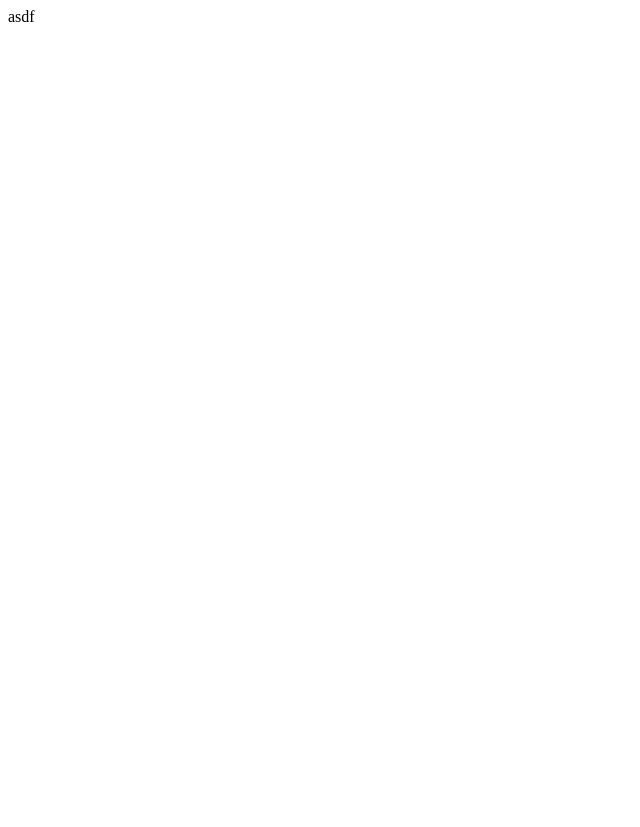
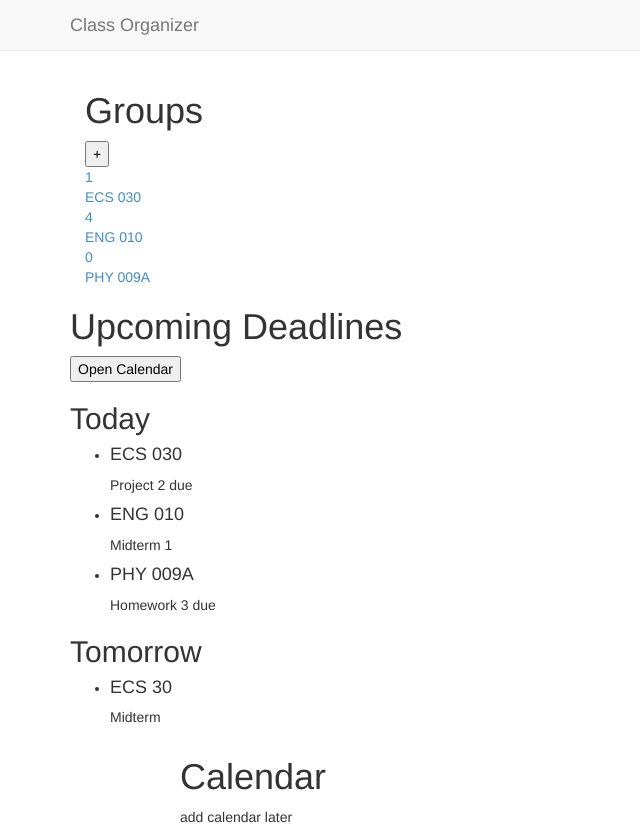
Before and after one commit to peteryao/ClassOrganizer, a Django app: page / in a window 1280 px wide. Before the commit the part shown is almost empty. Shown: the whole page, without its empty margins (0-640 px from the left). Before the commit the page ends 22 px from the top, so only its background shows below. Run offline with Django 3.2, Linux system fonts and the light colour scheme; some libraries are stand-ins or nearby versions.

Commit message:
updated index pages

```diff
--- /dev/null
+++ b/templates/core/base.html
@@ -0,0 +1,40 @@
+<html>
+<head>
+<script src="//ajax.googleapis.com/ajax/libs/jquery/1.10.2/jquery.min.js"></script>
+<!--<script src="//ajax.googleapis.com/ajax/libs/jqueryui/1.10.3/jquery-ui.min.js"></script> jqueryui if needed -->
+<script src="/ClassOrganizer/core/static/js/bootstrap.min.js"></script>
+<script src="/ClassOrganizer/core/static/js/custom.js"></script>
+<link rel="stylesheet" href="/ClassOrganizer/core/static/css/bootstrap.min.css">
+<link rel="stylesheet" href="/ClassOrganizer/core/static/css/custom.css">
+<title>Class Organizer</title>
+</head>
+<body>
+<div class="navbar navbar-default navbar-static-top">
+	<div class="container">
+		<div class="navbar-header">
+			<button type="button" class="navbar-toggle" data-toggle="" data-target="">
+		      <span class="sr-only">Toggle navigation</span>
+		      <span class="icon-bar"></span>
+		      <span class="icon-bar"></span>
+		      <span class="icon-bar"></span>
+		    </button>
+		    <button type="button" class="navbar-toggle" data-toggle="" data-target="">
+		      <span class="sr-only">Toggle navigation</span>
+		      <span class="icon-bar"></span>
+		      <span class="icon-bar"></span>
+		      <span class="icon-bar"></span>
+		    </button>
+    		<a class="navbar-brand" href="#">Class Organizer</a>
+		</div>
+	</div>
+</div>
+
+<div class="main-page" >
+<!--
+Content goes here
+-->
+{%block content%}{%endblock%}
+</div>
+
+</body>
+</html>
--- a/templates/core/index.html
+++ b/templates/core/index.html
@@ -1 +1,98 @@
-asdf
+{%extends "core/base.html"%}
+
+{%block content%}
+<div class="container" id="left">
+	<div class="col-md-11" id="groups">
+		<div class="header">
+			<h1>Groups</h1>
+		</div>
+		<button type="button">+</button><!--plus sign button to add group-->
+		<div class="group">
+			<div class="notifications">
+				<a href="#">1</a>
+			</div>
+			<a href="#">ECS 030</a>
+		</div>
+		<div class="group">
+			<div class="notifications">
+				<a href="#">4</a>
+			</div>
+			<a href="#">ENG 010</a>
+		</div>
+		<div class="group">
+			<div class="notifications">
+				<a href="#">0</a>
+			</div>
+			<a href="#">PHY 009A</a>
+		</div>
+		<!-- template
+		<div class="group">
+			<div class="notifications">
+				<a href="#">{number of new notifications}</a>
+			</div>
+			<a href="#">{class name}</a>
+		</div>
+		-->
+	</div>
+	<div class="col-md-1" id="left-bar">
+		<button type="button" class="navbar-toggle" data-toggle="" data-target="">
+	      <span class="sr-only">Toggle navigation</span>
+	      <span class="icon-bar"></span>
+	      <span class="icon-bar"></span>
+	      <span class="icon-bar"></span>
+	    </button>
+	</div>
+</div>
+
+<div class="container" id="middle">
+	<div id="upcoming-deadlines">
+		<div class="header">
+			<h1>Upcoming Deadlines</h1>
+		</div>
+		<button type="button">
+			Open Calendar
+		</button>
+		<!-- sample -->
+		<div class="deadline">
+			<h2>Today</h2>
+			<ul>
+				<li><h4>ECS 030</h4> Project 2 due</li>
+				<li><h4>ENG 010</h4> Midterm 1</li><!-- maybe add times?-->
+				<li><h4>PHY 009A</h4> Homework 3 due</li>
+			</ul>
+		</div>
+		<div class="deadline">
+			<h2>Tomorrow</h2>
+			<ul>
+				<li><h4>ECS 30</h4> Midterm</li>
+			</ul>
+		</div>
+		<!-- template
+		<div class="deadline">
+			<h2>{date}</h2>
+			<ul>
+				for deadline in date
+				<li><h4>{class naem}</h4> {assignment}</li>
+			</ul>
+		</div>
+		-->
+	</div>
+</div>
+
+<div class="container" id="right">
+	<div class="col-md-1" id="right-bar">
+		<button type="button" class="navbar-toggle" data-toggle="" data-target="">
+	      <span class="sr-only">Toggle navigation</span>
+	      <span class="icon-bar"></span>
+	      <span class="icon-bar"></span>
+	      <span class="icon-bar"></span>
+	    </button>
+	</div>
+	<div class="col-md-11" id="calendar">
+		<div class="header">
+			<h1>Calendar</h1>
+		</div>
+		add calendar later
+	</div>
+</div>
+{%endblock%}
```
Also changed, not shown: templates/course/index.html (+23 -0 lines), core/static/core/css/custom.css (added), core/static/core/js/custom.js (added).
